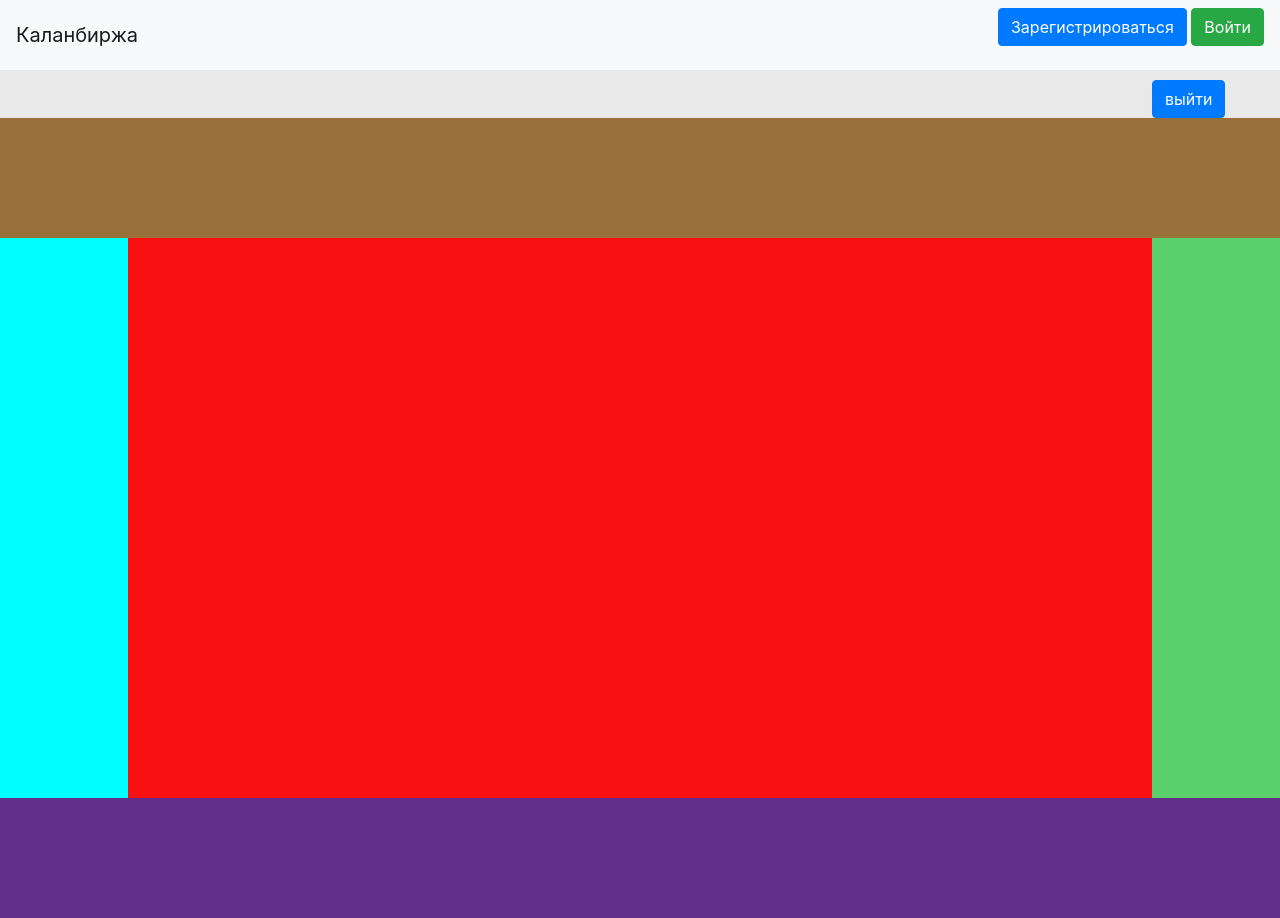
After one commit to kalanod/KalanBirza, a Flask app: template templates/room.html in a window 1280 px wide. The commit adds this page. Run offline with Flask 2, Linux system fonts and the light colour scheme; the template is opened without the code that fills it, so the values that code supplies are empty; some libraries are stand-ins or nearby versions.

Commit message:
заготовка для страницы игры

```diff
--- a/main.py
+++ b/main.py
@@ -74,7 +74,9 @@ def create_room(title, name):
              }).json()
     return a
 
-
+@app.route('/room')
+def room():
+    return render_template('room.html')
 @app.route('/', methods=['GET', 'POST'])
 def base():
     db_sess = db_session.create_session()
--- a/templates/base.html
+++ b/templates/base.html
@@ -11,6 +11,11 @@
     <style>
         body {
             background-color: #e9e9e9
+        }
+
+        html, body, main{
+            margin: 0;
+            height: 100%;
         }
     </style>
 
--- /dev/null
+++ b/templates/room.html
@@ -0,0 +1,39 @@
+{% extends "base.html" %}
+
+{% block content %}
+    <button style="margin-left: 90%; margin-top: 10px" type="button" class="btn btn-primary" data-toggle="modal"
+            data-target="#exampleModal">выйти
+    </button>
+
+
+
+    <div id="p2" style="background-color: #98703a; float: left; width: 100%; height: 15%">
+
+    </div>
+
+
+    <div id="p1" style="background-color: aqua; float: left; height: 70%; width: 10%">
+
+    </div>
+
+
+    <div id="field" style="background-color: #f91111; height: 70%;float: left; width: 80%">
+
+    </div>
+
+
+    <div id="p3" style="background-color: #5ace6d; float: left; height: 70%; width: 10%">
+
+    </div>
+
+
+    <div id="p4" style="background-color: #623089; float: right; width: 100%; height: 15%">
+
+    </div>
+
+
+
+
+
+
+{% endblock %}
```
